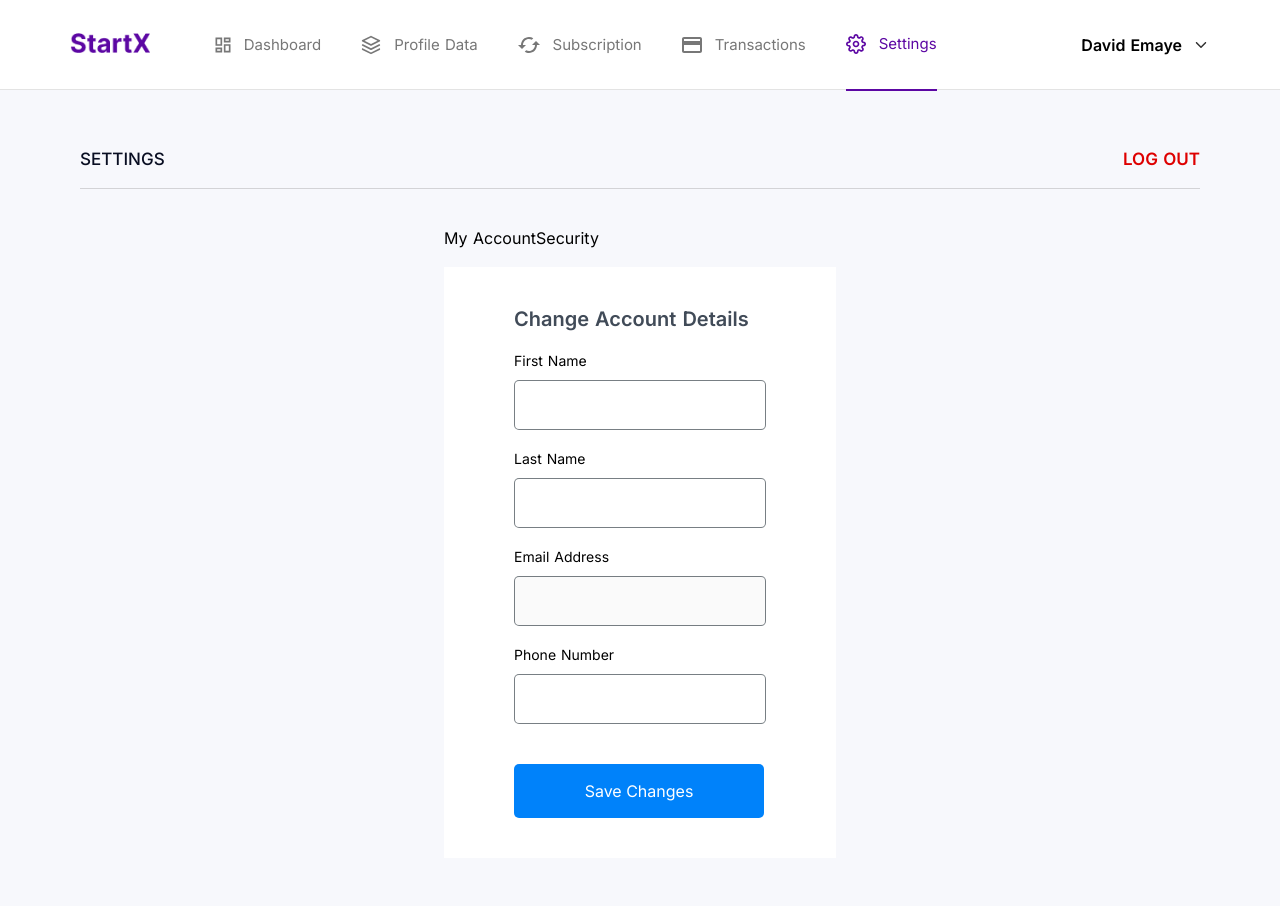
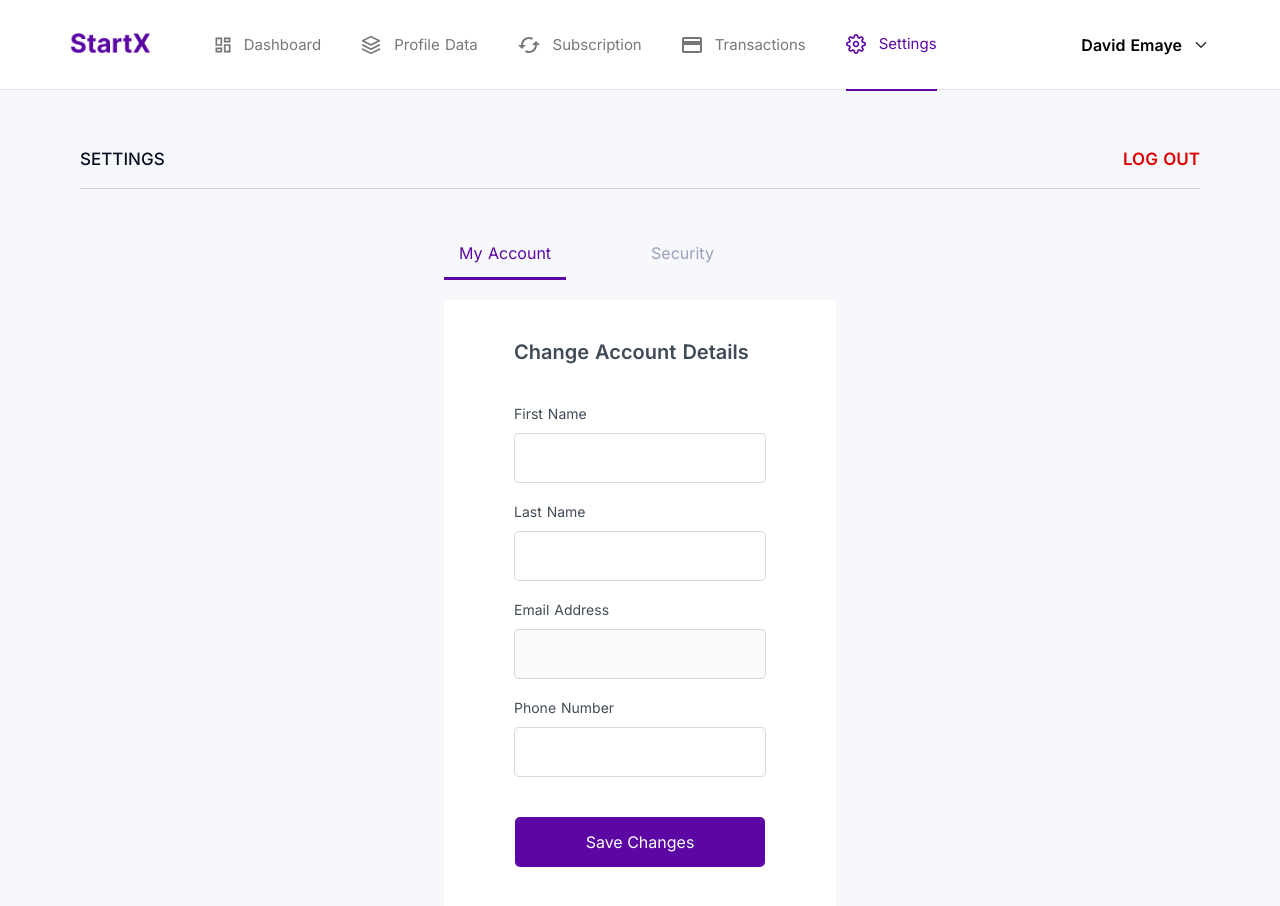
Before and after one commit to Emodot/startx, a Nuxt app: page /settings in a window 1280 px wide. Shown: the top 906 px of the page. Built offline with nearby package versions, Linux system fonts and the light colour scheme.

Commit message:
developed settings page

```diff
--- a/pages/settings.vue
+++ b/pages/settings.vue
@@ -58,12 +58,14 @@
             </p>
             <input id="" v-model="phonenumber" type="text" name="phonenumber">
           </div>
+          <div class="btn">
             <button v-if="acctLoading">
               <Loader />
             </button>
             <button v-else @click="changeAcctDetails()">
               Save Changes
             </button>
+          </div>
         </div>
       </div>
       <div v-if="activeTab == 'security'" class="tab-1">
@@ -107,12 +109,14 @@
               </p>
             </div>
           </div>
+          <div class="btn">
             <button v-if="secLoading">
               <Loader />
             </button>
             <button v-else @click="changePassword()">
               Save Changes
             </button>
+          </div>
         </div>
       </div>
     </div>
@@ -188,6 +192,7 @@ export default {
   color: #de0000;
   font-size: 17px;
   font-weight: 600;
+  cursor: pointer;
 }
 
 .inner {
@@ -195,11 +200,16 @@ export default {
   margin: auto;
 }
 
+.inner .active {
+  color: #5C07A3 !important;
+  border-bottom: 3px solid #5C07A3;
+}
+
 .inner-tab {
   display: flex;
 }
 
-.tabs-container .tab{
+.inner .tab{
   padding: 15px;
   cursor: pointer;
   margin-right: 70px;
@@ -221,7 +231,7 @@ export default {
   color: #414B58;
   font-size: 20px;
   font-weight: 600;
-  margin-bottom: 20px;
+  margin-bottom: 40px;
   line-height: 25px;
 }
 
@@ -237,11 +247,12 @@ export default {
 
 .label {
   font-size: 14px;
+  color: #414B58;
   margin-bottom: 10px;
 }
 
 input {
-  border: 1px solid #4b545abe;
+  border: 1px solid #4b545a38;
   width: 100%;
   height: 50px;
   padding: 0 15px;
@@ -263,7 +274,7 @@ input {
 .password-input {
   display: flex;
   align-items: center;
-  border: 1px solid #4b545abe;
+  border: 1px solid #4b545a38;
   border-radius: 5px;
   /* position: relative; */
   /* bottom: 10px; */
@@ -280,15 +291,25 @@ input {
   font-size: 15px;
 }
 
+.btn {
+  display: flex;
+  justify-content: center;
+}
+
 .account-box button {
   color: white;
-  background-color: #0082FA;
+  background-color: #5C07A3;
   border-radius: 5px;
-  padding: 18px 50px;
+  height: 50px;
   width: 250px;
   border: none;
+  margin: auto;
   margin-top: 20px;
 }
+
+/* .btn {
+  margin: auto;
+} */
 
 @media only screen and (max-width: 900px) {
   .account-box {
@@ -297,7 +318,7 @@ input {
 }
 
 @media only screen and (max-width: 500px) {
-.tabs-container .tab{
+.inner .tab{
   font-size: 13px;
   margin-right: 0;
 }
```
Lines whose indentation alone changed are shown as unchanged.
